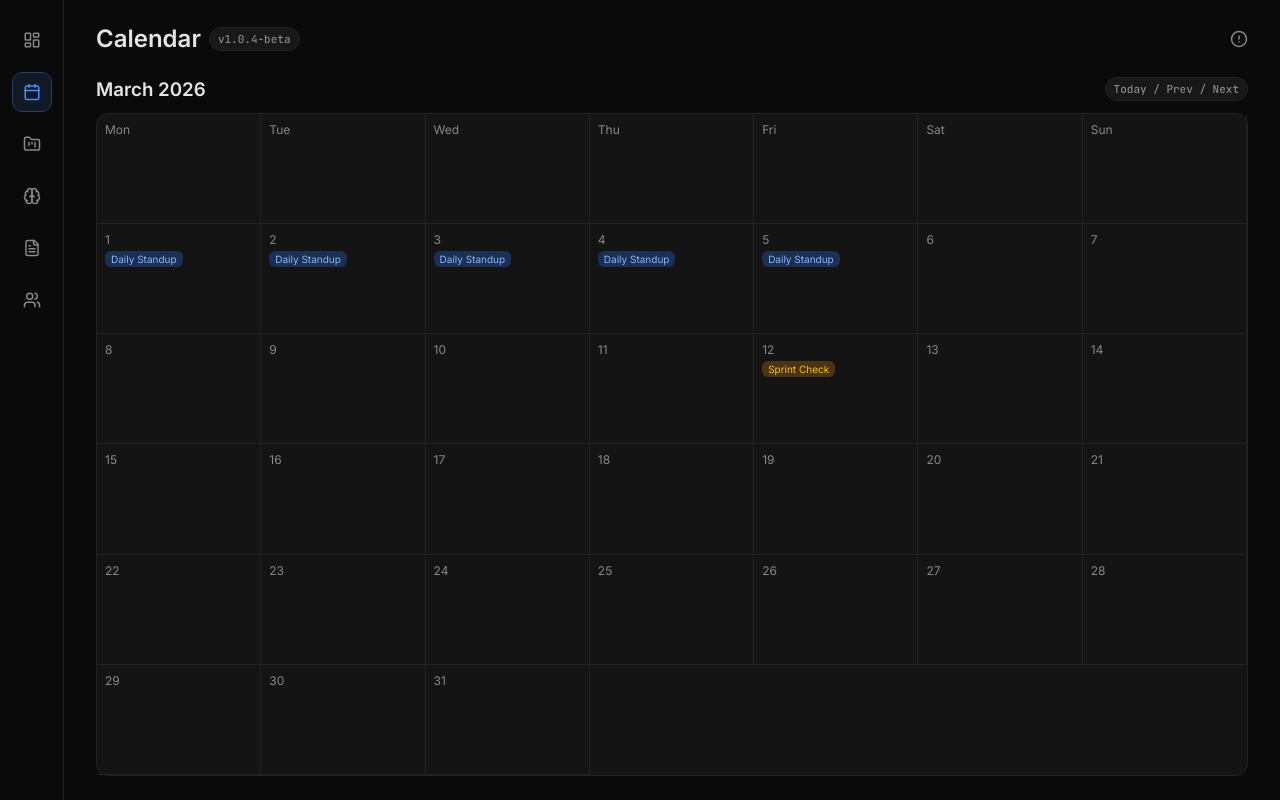
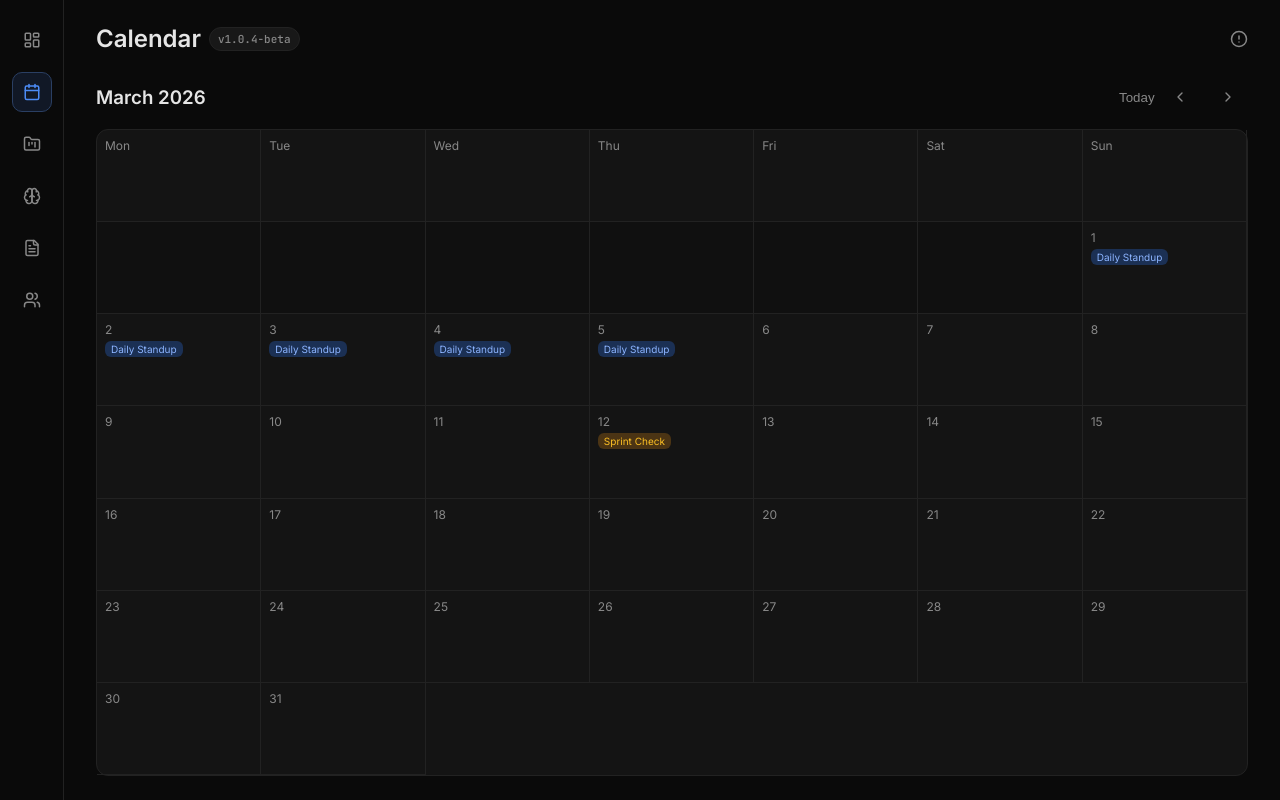
Before and after one commit to linshaochieh2019/mission-control-dashboard, a Next.js app: page / in a window 1280 px wide. Both pictures are taken after a click on the button 31 px from the left and 92 px from the top of the page. Built offline with nearby package versions, Linux system fonts and the light colour scheme.

Commit message:
feat(calendar): add functional month navigation controls

```diff
--- a/app/page.tsx
+++ b/app/page.tsx
@@ -2,7 +2,7 @@
 
 import { useMemo, useState } from 'react'
 import { AnimatePresence, motion } from 'motion/react'
-import { AlertCircle, Brain, Calendar, FileText, FolderKanban, LayoutDashboard, Users } from 'lucide-react'
+import { AlertCircle, Brain, Calendar, ChevronLeft, ChevronRight, FileText, FolderKanban, LayoutDashboard, Users } from 'lucide-react'
 import { mockActivities, mockDocs, mockMemories, mockProjects, mockTasks, mockTeam } from '@/src/mockData'
 import { AppView, Task } from '@/src/types'
 
@@ -15,6 +15,22 @@ const views: { id: AppView; icon: React.ElementType }[] = [
   { id: 'Team', icon: Users },
 ]
 
+const staticCalendarEvents: Record<string, string[]> = {
+  '2026-03-01': ['Daily Standup'],
+  '2026-03-02': ['Daily Standup'],
+  '2026-03-03': ['Daily Standup'],
+  '2026-03-04': ['Daily Standup'],
+  '2026-03-05': ['Daily Standup'],
+  '2026-03-12': ['Sprint Check'],
+}
+
+const formatDateKey = (date: Date) => {
+  const year = date.getFullYear()
+  const month = `${date.getMonth() + 1}`.padStart(2, '0')
+  const day = `${date.getDate()}`.padStart(2, '0')
+  return `${year}-${month}-${day}`
+}
+
 export default function Home() {
   const [activeView, setActiveView] = useState<AppView>('Task Board')
   const [tasks, setTasks] = useState<Task[]>(mockTasks)
@@ -22,6 +38,7 @@ export default function Home() {
   const [memoryTab, setMemoryTab] = useState<'Recent' | 'Long-term'>('Recent')
   const [date, setDate] = useState(mockMemories[0]?.date)
   const [docId, setDocId] = useState(mockDocs[0]?.id)
+  const [calendarMonth, setCalendarMonth] = useState(() => new Date(2026, 2, 1))
 
   const selectedDoc = mockDocs.find((d) => d.id === docId)
   const dates = [...new Set(mockMemories.map((m) => m.date))]
@@ -32,7 +49,36 @@ export default function Home() {
     setTasks((prev) => prev.map((task) => (task.id === dragTaskId ? { ...task, status } : task)))
   }
 
-  const monthDays = useMemo(() => Array.from({ length: 31 }, (_, i) => i + 1), [])
+  const calendarLabel = useMemo(
+    () => calendarMonth.toLocaleString('en-US', { month: 'long', year: 'numeric' }),
+    [calendarMonth],
+  )
+
+  const calendarCells = useMemo(() => {
+    const year = calendarMonth.getFullYear()
+    const month = calendarMonth.getMonth()
+    const firstDay = new Date(year, month, 1)
+    const daysInMonth = new Date(year, month + 1, 0).getDate()
+    const firstWeekDay = (firstDay.getDay() + 6) % 7
+
+    const leading = Array.from({ length: firstWeekDay }, (_, idx) => ({ key: `lead-${idx}`, empty: true }))
+    const days = Array.from({ length: daysInMonth }, (_, idx) => {
+      const day = idx + 1
+      const dayDate = new Date(year, month, day)
+      return {
+        key: formatDateKey(dayDate),
+        empty: false,
+        day,
+        events: staticCalendarEvents[formatDateKey(dayDate)] ?? [],
+      }
+    })
+
+    return [...leading, ...days]
+  }, [calendarMonth])
+
+  const goPrevMonth = () => setCalendarMonth((prev) => new Date(prev.getFullYear(), prev.getMonth() - 1, 1))
+  const goNextMonth = () => setCalendarMonth((prev) => new Date(prev.getFullYear(), prev.getMonth() + 1, 1))
+  const goToday = () => setCalendarMonth(new Date())
 
   return (
     <div className="app">
@@ -87,14 +133,32 @@ export default function Home() {
 
               {activeView === 'Calendar' && (
                 <div className="calendar">
-                  <div className="row"><h3 style={{ margin: 0 }}>March 2026</h3><span className="badge">Today / Prev / Next</span></div>
+                  <div className="row">
+                    <h3 style={{ margin: 0 }}>{calendarLabel}</h3>
+                    <div className="row" style={{ gap: 8 }}>
+                      <button className="nav-btn" onClick={goToday} title="Today">Today</button>
+                      <button className="nav-btn" onClick={goPrevMonth} title="Previous month"><ChevronLeft size={16} /></button>
+                      <button className="nav-btn" onClick={goNextMonth} title="Next month"><ChevronRight size={16} /></button>
+                    </div>
+                  </div>
                   <div className="month-grid panel">
                     {['Mon', 'Tue', 'Wed', 'Thu', 'Fri', 'Sat', 'Sun'].map((d) => <div key={d} className="cell muted">{d}</div>)}
-                    {monthDays.map((d) => (
-                      <div key={d} className="cell">
-                        <div className="muted">{d}</div>
-                        {d <= 5 && <span className="pill" style={{ background: '#1b3054', color: '#8cb4ff' }}>Daily Standup</span>}
-                        {d === 12 && <span className="pill" style={{ background: '#4b3414', color: '#fbbf24' }}>Sprint Check</span>}
+                    {calendarCells.map((cell) => (
+                      <div key={cell.key} className="cell" style={cell.empty ? { background: '#101010' } : undefined}>
+                        {!cell.empty && (
+                          <>
+                            <div className="muted">{cell.day}</div>
+                            {cell.events.map((event) => (
+                              <span
+                                key={event}
+                                className="pill"
+                                style={event === 'Sprint Check' ? { background: '#4b3414', color: '#fbbf24' } : { background: '#1b3054', color: '#8cb4ff' }}
+                              >
+                                {event}
+                              </span>
+                            ))}
+                          </>
+                        )}
                       </div>
                     ))}
                   </div>
```
